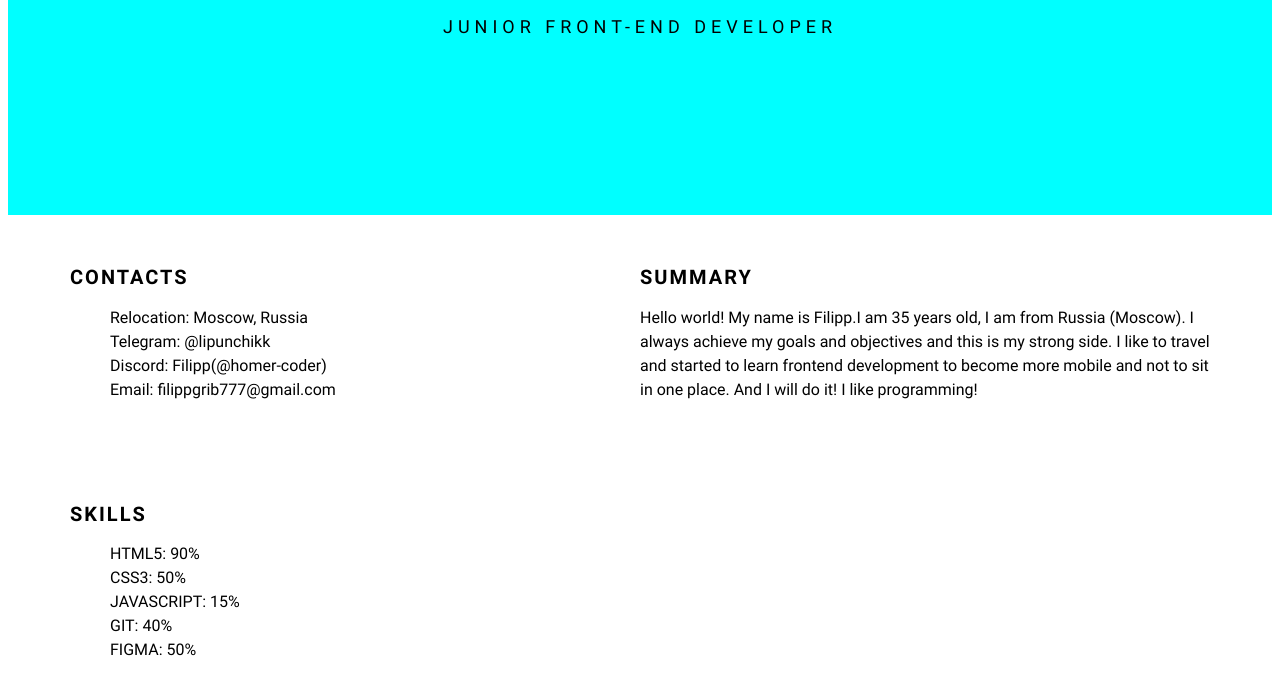
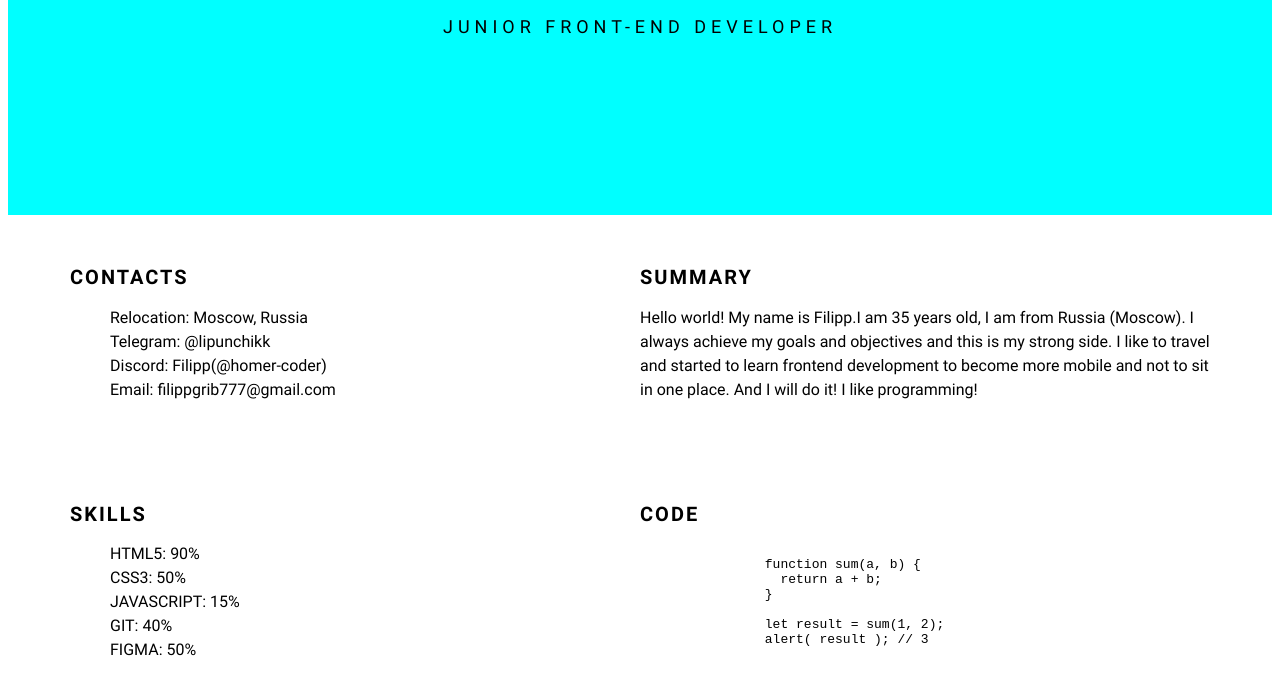
Before and after one commit to homer-coder/rsschool-cv, a plain HTML site: page index.html in a window 1280 px wide. Shown: the part 593-1287 px from the top of the page. Drawn offline with Linux system fonts and the light colour scheme.

Commit message:
feat: add section code

```diff
--- a/index.html
+++ b/index.html
@@ -14,7 +14,7 @@
             <li class="nav-item"><a href="#contacts" class="nav-link">Contacts</a></li>
             <li class="nav-item"><a href="#summary" class="nav-link">Summary</a></li>
             <li class="nav-item"><a href="#skills" class="nav-link">Skills</a></li>
-            <li class="nav-item"><a href="code" class="nav-link">Code</a></li>
+            <li class="nav-item"><a href="#code" class="nav-link">Code</a></li>
             <li class="nav-item"><a href="courses" class="nav-link">Courses</a></li>
             <li class="nav-item"><a href="education" class="nav-link">Education</a></li>
             <li class="nav-item"><a href="projects" class="nav-link">Projects</a></li>
@@ -63,6 +63,21 @@
             </ul>
           </div>
         </section>
+        <section class="section" id="code">
+          <div class="section-code">
+            <h2 class="code-title">Code</h2>
+            <pre>
+              <code>
+                function sum(a, b) {
+                  return a + b;
+                }
+
+                let result = sum(1, 2);
+                alert( result ); // 3
+              </code>
+            </pre>
+          </div>
+        </section>
       </div>
     </main>
     <footer></footer>
--- a/styles.css
+++ b/styles.css
@@ -101,7 +101,8 @@ body {
 
 .contacts-title,
 .summary-title,
-.skills-title {
+.skills-title,
+.code-title {
   margin-top: 50px;
   padding: 0;
   text-transform: uppercase;
```
